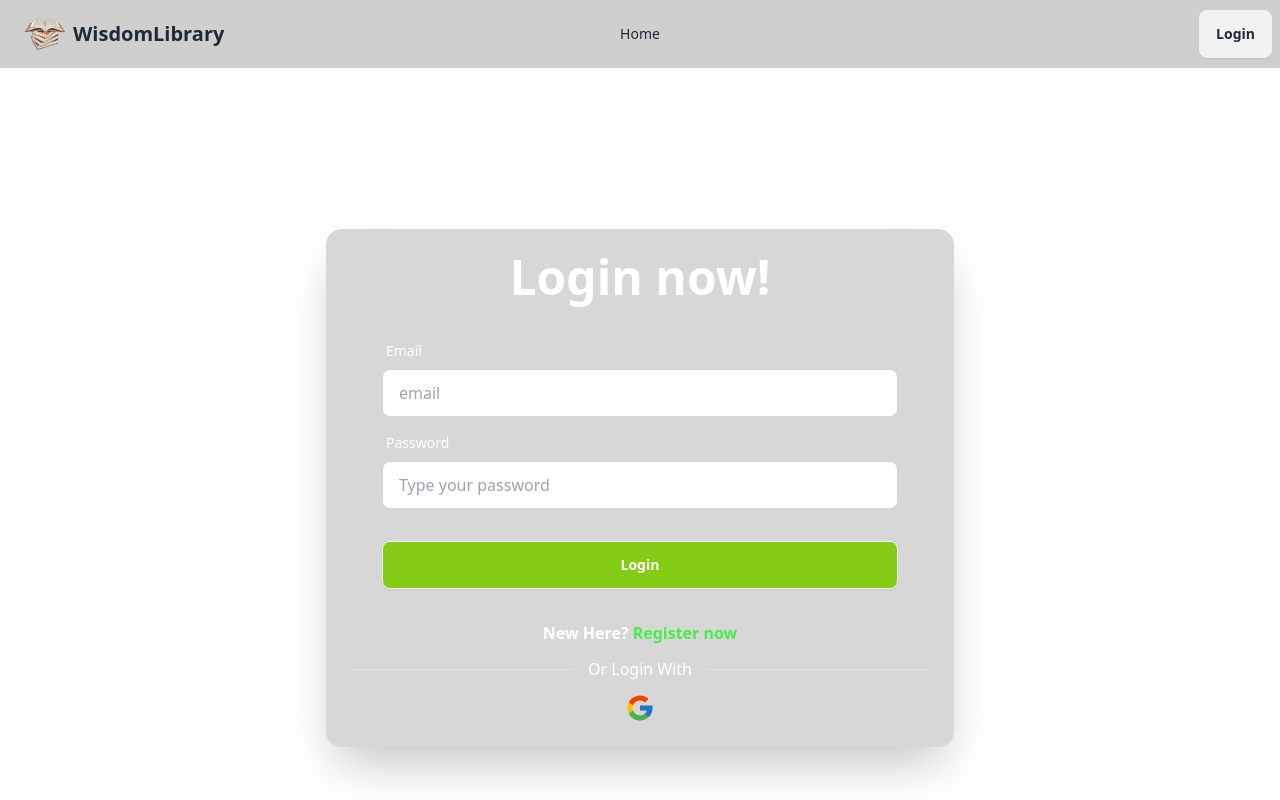
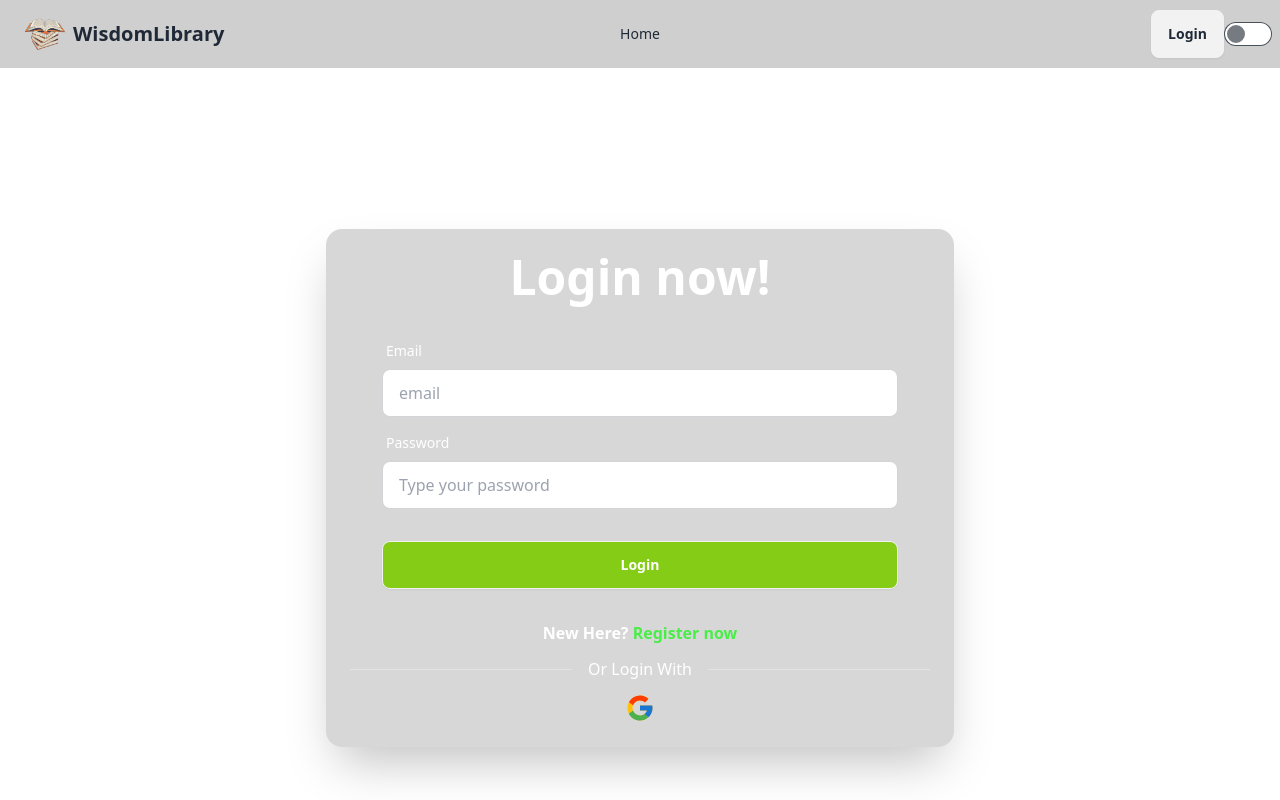
Before and after one commit to rjspyk5/wisdom-library-client, a React (Vite) app: page /login in a window 1280 px wide. Shown: the top 800 px of the page. Built offline with nearby package versions, Linux system fonts and the light colour scheme; no server answers.

Commit message:
implement simple dark mode

```diff
--- a/src/Shared/Navbar.jsx
+++ b/src/Shared/Navbar.jsx
@@ -1,15 +1,28 @@
 import { Link, NavLink } from "react-router-dom";
 import { useAuth } from "./../Hooks/useAuth";
 import logo from "../assets/image/icons/logo.png";
+import { useEffect, useState } from "react";
 
 export const Navbar = () => {
   const { user, logOut } = useAuth();
+  const [darkMode, setdarkMode] = useState(
+    localStorage.getItem("darkMode")
+      ? localStorage.getItem("darkMode")
+      : "light"
+  );
 
   const handleLogout = () => {
     logOut()
       .then((r) => console.log(r))
       .catch((er) => console.log(er));
   };
+
+  useEffect(() => {
+    localStorage.setItem("darkMode", darkMode);
+    document
+      .querySelector("html")
+      .setAttribute("data-theme", localStorage.getItem("darkMode"));
+  }, [darkMode]);
   const menu = (
     <>
       <li>
@@ -121,6 +134,14 @@ export const Navbar = () => {
               Login
             </Link>
           )}
+          <input
+            onChange={(e) => {
+              e.target.checked ? setdarkMode("dark") : setdarkMode("light");
+            }}
+            type="checkbox"
+            checked={darkMode === "light" ? false : true}
+            className="toggle theme-controller"
+          />
         </div>
       </div>
     </div>
```
